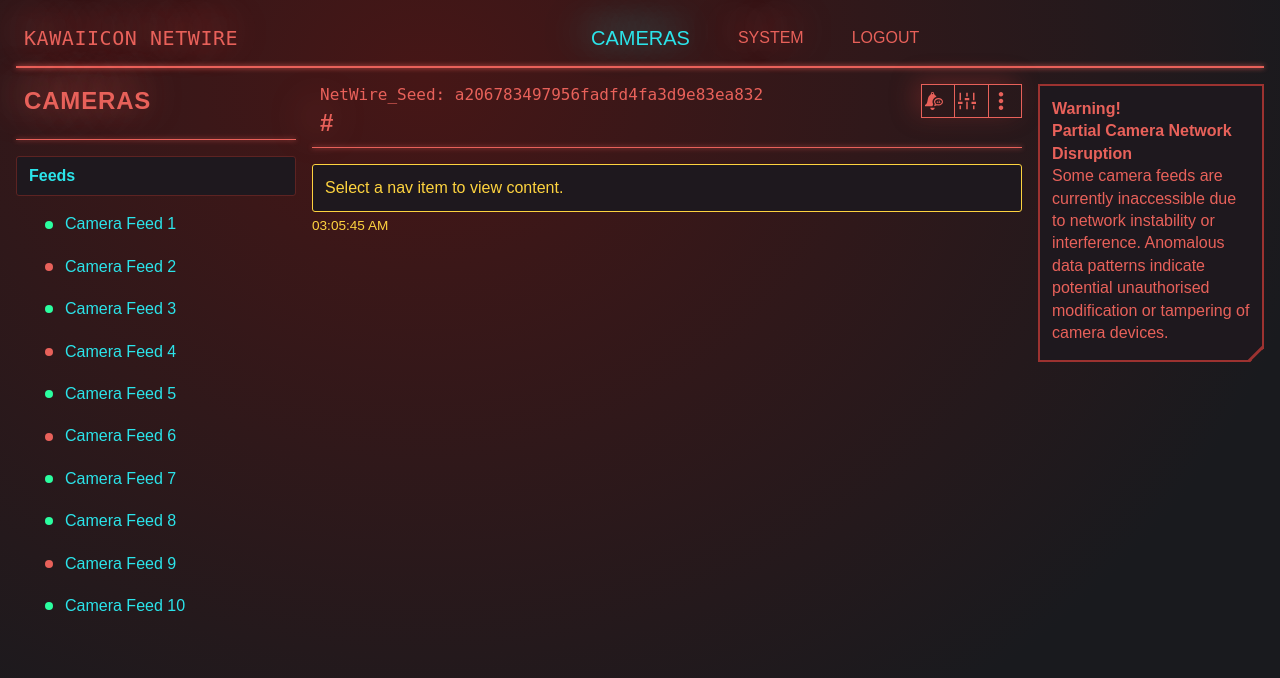
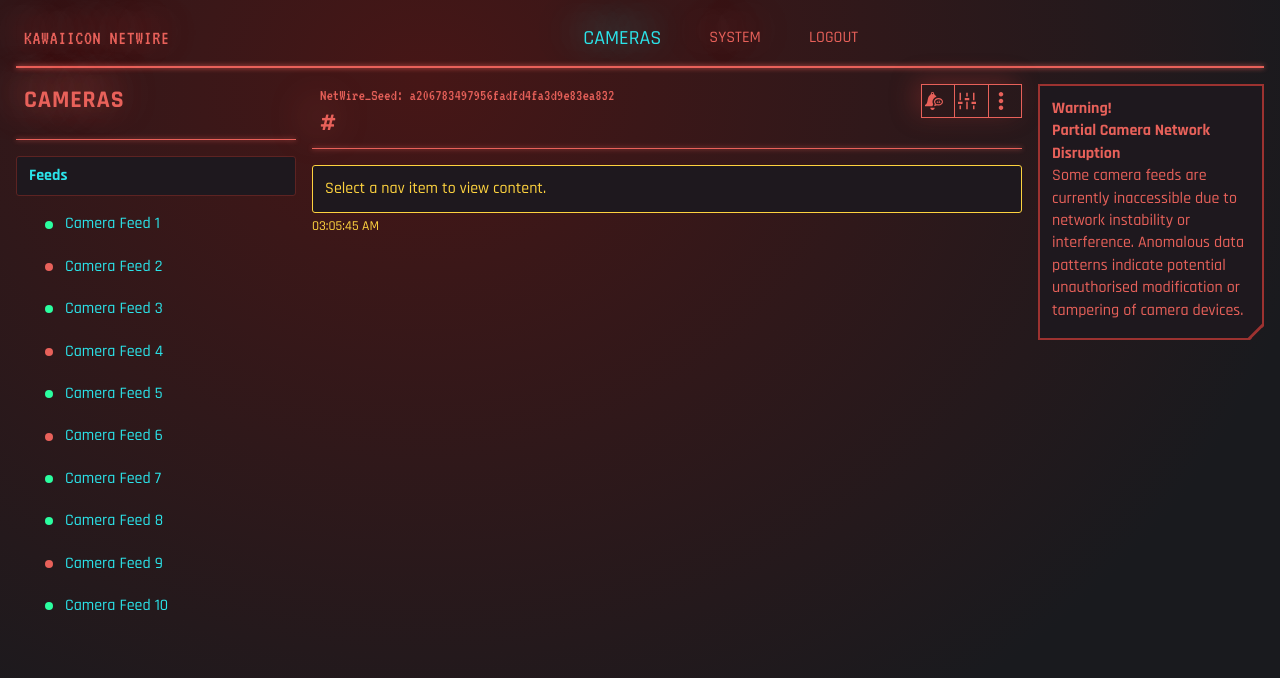
Before and after one commit to Real4XoR/KawaiiCon-Box-CTF-2025, a Flask app: page /dashboard in a window 1280 px wide. Shown: the top 678 px of the page. Run offline with Flask 3, Linux system fonts and the light colour scheme; a user stored in the database is signed in.

Commit message:
Link fonts in css file

```diff
--- a/camera-webapp/static/css/style.css
+++ b/camera-webapp/static/css/style.css
@@ -1,3 +1,5 @@
+@import url("fonts.css");
+
 * {
   box-sizing: border-box;
   position: relative;
```
